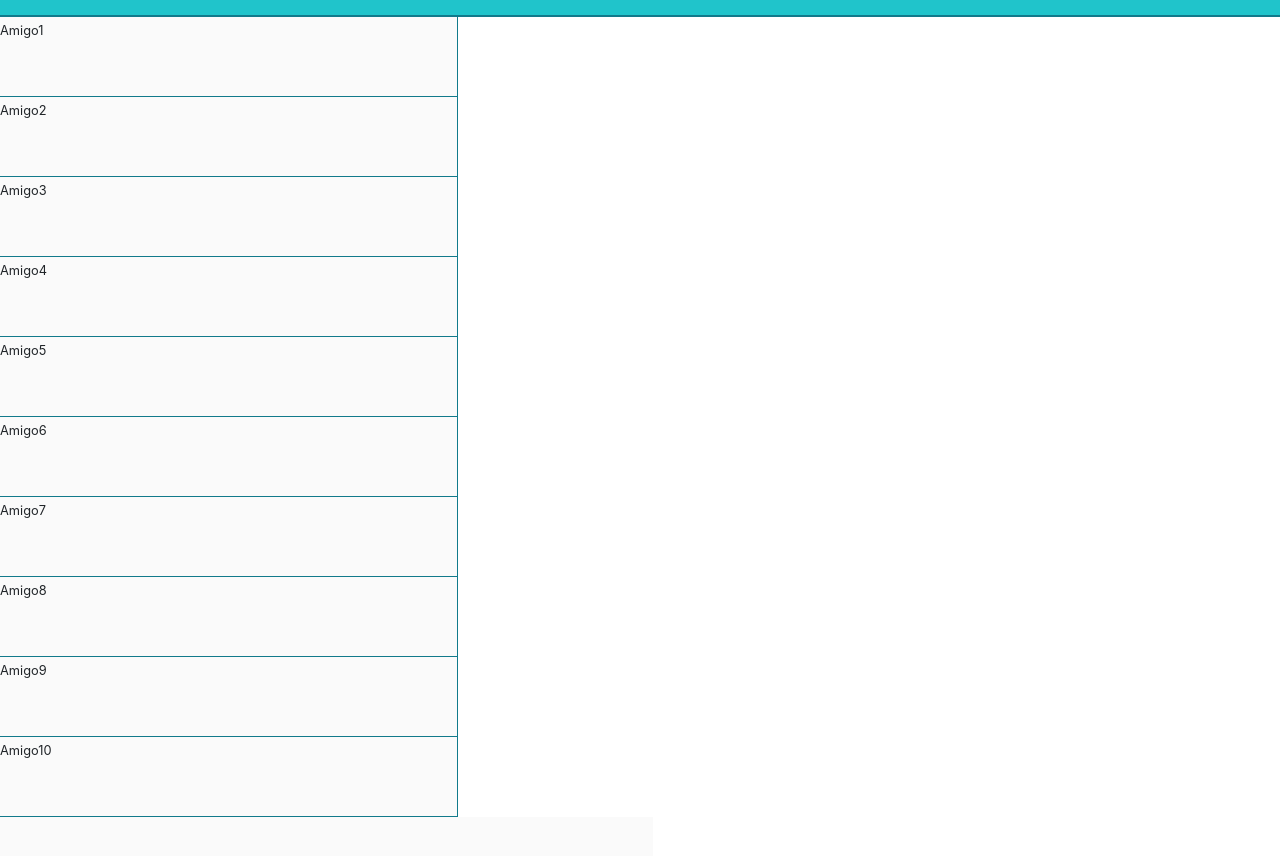
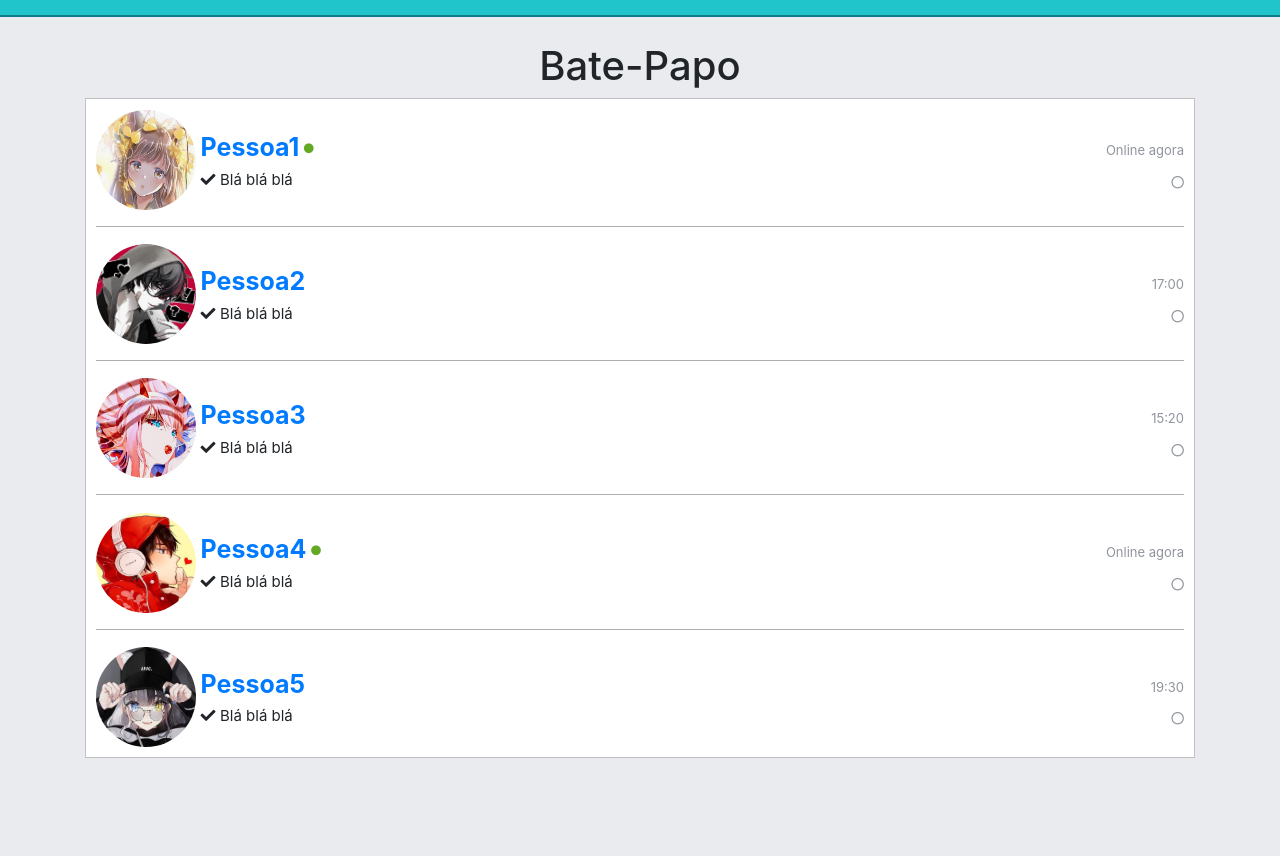
Before and after one commit to N1ck-S2/Minha-Rede-Social, a plain HTML site: page aula1106/mensagens.html in a window 1280 px wide. Shown: the part 58-914 px from the top of the page. After the commit the page ends 816 px from the top, so only its background shows below. Drawn offline with Linux system fonts and the light colour scheme.

Commit message:
OK, Ok, ok

```diff
--- a/aula1106/mensagens.html
+++ b/aula1106/mensagens.html
@@ -16,7 +16,7 @@
 
   </head>
 
-  <body>
+  <body style="background-color: #e9ebee;">
     <div class="navbarPagsRedeSocial">
       <div class="logoPagsRedeSocial">
         <i>C</i>
@@ -51,44 +51,104 @@
 
     <div class="container">
       <div class="row">
-        <div class="conteudo">
-          <div class="col-lg-5">
-            <div class="colunas-bate-papo">
-              <div class="bate-papo-amigos">
-                <small>Amigo1</small>
-              </div>
-              <div class="bate-papo-amigos">
-                <small>Amigo2</small>
-              </div>
-              <div class="bate-papo-amigos">
-                <small>Amigo3</small>
-              </div>
-              <div class="bate-papo-amigos">
-                <small>Amigo4</small>
-              </div>
-              <div class="bate-papo-amigos">
-                <small>Amigo5</small>
-              </div>
-              <div class="bate-papo-amigos">
-                <small>Amigo6</small>
-              </div>
-              <div class="bate-papo-amigos">
-                <small>Amigo7</small>
-              </div>
-              <div class="bate-papo-amigos">
-                <small>Amigo8</small>
-              </div>
-              <div class="bate-papo-amigos">
-                <small>Amigo9</small>
-              </div>
-              <div class="bate-papo-amigos">
-                <small>Amigo10</small>
+        <div class="col-lg-12 text-center ajuste">
+          <h1>Bate-Papo</h1>
+        </div>
+      </div>
+      <div class="bate-papo">
+        <div class="row">
+          <div class="col-lg-12">
+            <img src="images/messenger-person1.png" class="image">
+
+            <div class="divConversa">
+              <a href="#"><small class="pessoa"><b>Pessoa1</b></small></a>
+              <i class="fas fa-circle"></i>
+              <div class="divConversacao">
+                <i class="fas fa-check"></i>
+                <small class="conversa">Blá blá blá</small>
               </div>
             </div>
+
+            <div class="divRight">
+              <small class="hora">Online agora</small>
+              <small class="ativo-desativo"><i class="far fa-circle"></i></small>
+            </div>
           </div>
-          <div class="col-lg-7">
-            <div class="bate-papo-mensagens">
+        </div>
+        <hr>
+        <div class="row">
+          <div class="col-lg-12">
+            <img src="images/messenger-person2.png" class="image">
 
+            <div class="divConversa">
+              <a href="#"><small class="pessoa"><b>Pessoa2</b></small></a>
+              <div class="divConversacao">
+                <i class="fas fa-check"></i>
+                <small class="conversa">Blá blá blá</small>
+              </div>
+            </div>
+
+            <div class="divRight">
+              <small class="hora">17:00</small>
+              <small class="ativo-desativo"><i class="far fa-circle"></i></small>
+            </div>
+          </div>
+        </div>
+        <hr>
+        <div class="row">
+          <div class="col-lg-12">
+            <img src="images/messenger-person3.png" class="image">
+
+            <div class="divConversa">
+              <a href="#"><small class="pessoa"><b>Pessoa3</b></small></a>
+              <div class="divConversacao">
+                <i class="fas fa-check"></i>
+                <small class="conversa">Blá blá blá</small>
+              </div>
+            </div>
+
+            <div class="divRight">
+              <small class="hora">15:20</small>
+              <small class="ativo-desativo"><i class="far fa-circle"></i></small>
+            </div>
+          </div>
+        </div>
+        <hr>
+        <div class="row">
+          <div class="col-lg-12">
+            <img src="images/messenger-person4.jpg" class="image">
+
+            <div class="divConversa">
+              <a href="#"><small class="pessoa"><b>Pessoa4</b></small></a>
+              <i class="fas fa-circle"></i>
+              <div class="divConversacao">
+                <i class="fas fa-check"></i>
+                <small class="conversa">Blá blá blá</small>
+              </div>
+            </div>
+
+            <div class="divRight">
+              <small class="hora">Online agora</small>
+              <small class="ativo-desativo"><i class="far fa-circle"></i></small>
+            </div>
+          </div>
+        </div>
+        <hr>
+        <div class="row">
+          <div class="col-lg-12">
+            <img src="images/messenger-person5.png" class="image">
+
+            <div class="divConversa">
+              <a href="#"><small class="pessoa"><b>Pessoa5</b></small></a>
+              <div class="divConversacao">
+                <i class="fas fa-check"></i>
+                <small class="conversa">Blá blá blá</small>
+              </div>
+            </div>
+
+            <div class="divRight">
+              <small class="hora">19:30</small>
+              <small class="ativo-desativo"><i class="far fa-circle"></i></small>
             </div>
           </div>
         </div>
--- a/aula1106/style.css
+++ b/aula1106/style.css
@@ -407,6 +407,10 @@
     color: red;
 }
 
+.comentario {
+    color: gray;
+}
+
 /* CSS DO PERFIL */
 
 .foto-capa {
@@ -422,6 +426,15 @@
     position: absolute;
     top: 435px;
     left: 90px;
+}
+
+.person-foto-perfil {
+    position: absolute;
+    top: 490px;
+    left: 360px;
+    color: #fff;
+    font-size: 55px;
+    font-weight: 700;
 }
 
 .navbarPerfil {
@@ -514,37 +527,78 @@
 
 /* CSS MENSAGENS */
 
-.container {
-    width: 100%;
-    height: 100%;
-    margin: 0;
-    padding: 0;
+.ajuste {
+    margin-top: 100px;
 }
 
-.conteudo {
-    margin: auto;
-    margin-top: 75px;
-    width: 100%;
+hr {
+    background-color: #c1c1c1;
 }
 
-.bate-papo-amigos {
-    text-align: justify;
-    width: 100%;
-    height: 80px;
-    background-color: #fafafa;
-    border-bottom: 1px solid #117a8b;
-    border-right: 1px solid #117a8b;
+.bate-papo {
+    border: 1px solid #c1c1c1;
+    background-color: #ffffff;
+    padding: 10px;
 }
 
-
-
-.bate-papo-mensagens {
-    width: 100%;
-    height: 800px;
-    background-color: #fafafa;
+.hora {
+    font-size: 13px;
+    display: block;
+    position: relative;
+    top: 32px;
 }
 
+.divRight {
+    display: block;
+    text-align: right;
+    float: right;
+    color: #90949c;
+}
 
+.image {
+    width: 100px;
+    height: 100px;
+    border-radius: 50px;
+    display: inline;
+}
+
+.divConversa {
+    display: inline-block;
+    position: relative;
+    top: 20px;
+}
+
+.pessoa {
+    font-size: 25px;
+    display: inline-flex;
+}
+
+i.far.fa-circle {
+    position: relative;
+    top: 40px;
+}
+
+i.fas.fa-circle {
+    font-size: 10px;
+    display: inline;
+    color: #63a924;
+    position: relative;
+    top: -4px;
+}
+
+.divConversacao {
+    display: block;
+}
+
+i.fas.fa-check {
+    font-size: 15px;
+    display: inline;
+}
+
+.conversa {
+    font-size: 15px;
+    display: inline;
+}
 
 /* FECHAMENTO CSS MENSAGENS*/
 
```
Also changed, not shown: aula1106/amigos.html (+15 -15 lines), aula1106/index.html (+7 -4 lines), aula1106/meuPerfio.html (+19 -15 lines), aula1106/images/messenger-person1.png (added), aula1106/images/messenger-person2.png (added), aula1106/images/messenger-person3.png (added), aula1106/images/messenger-person4.jpg (added), aula1106/images/messenger-person5.png (added), aula1106/images/person2-home.png (added), aula1106/images/person3-home.png (added).
